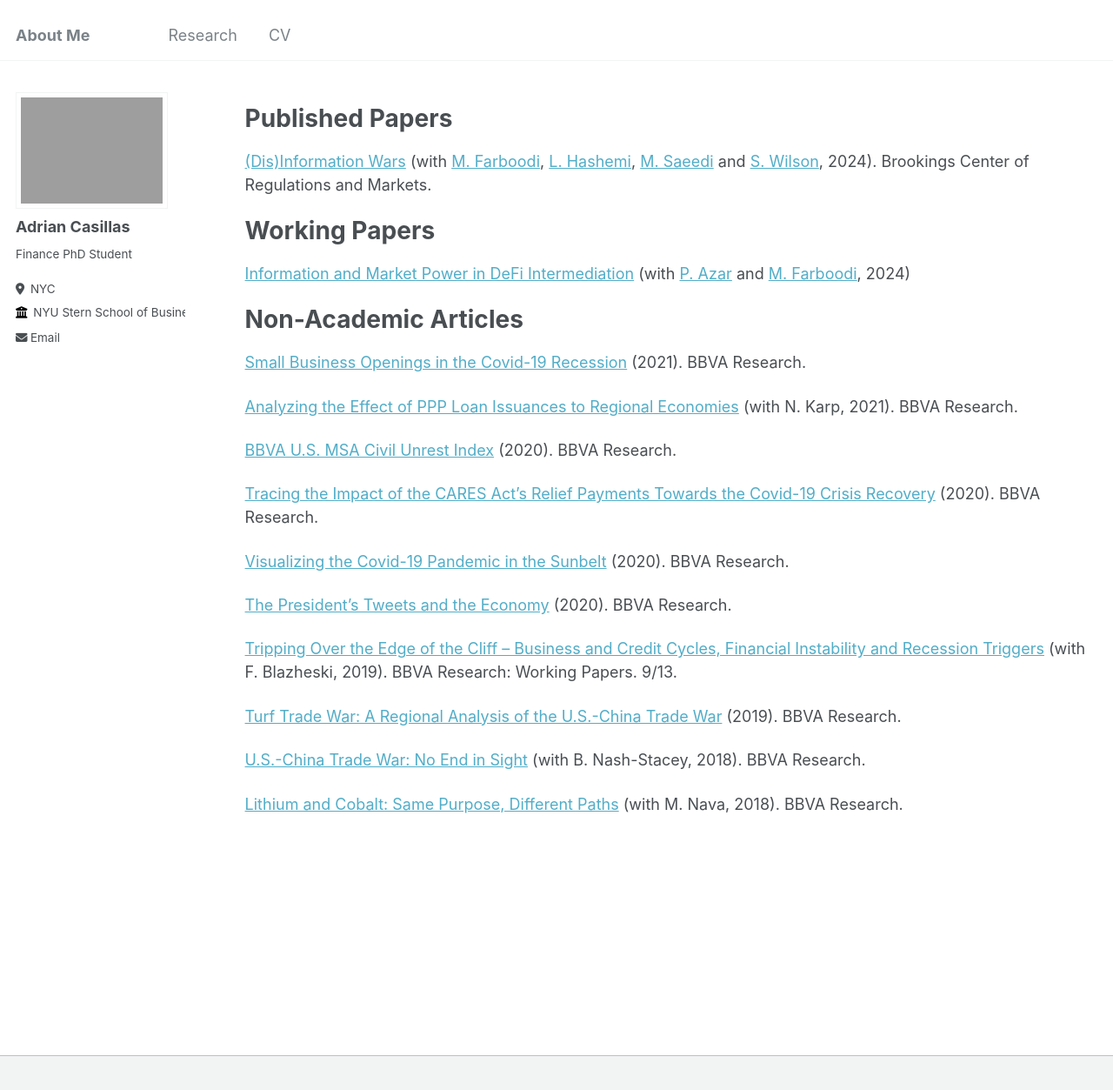
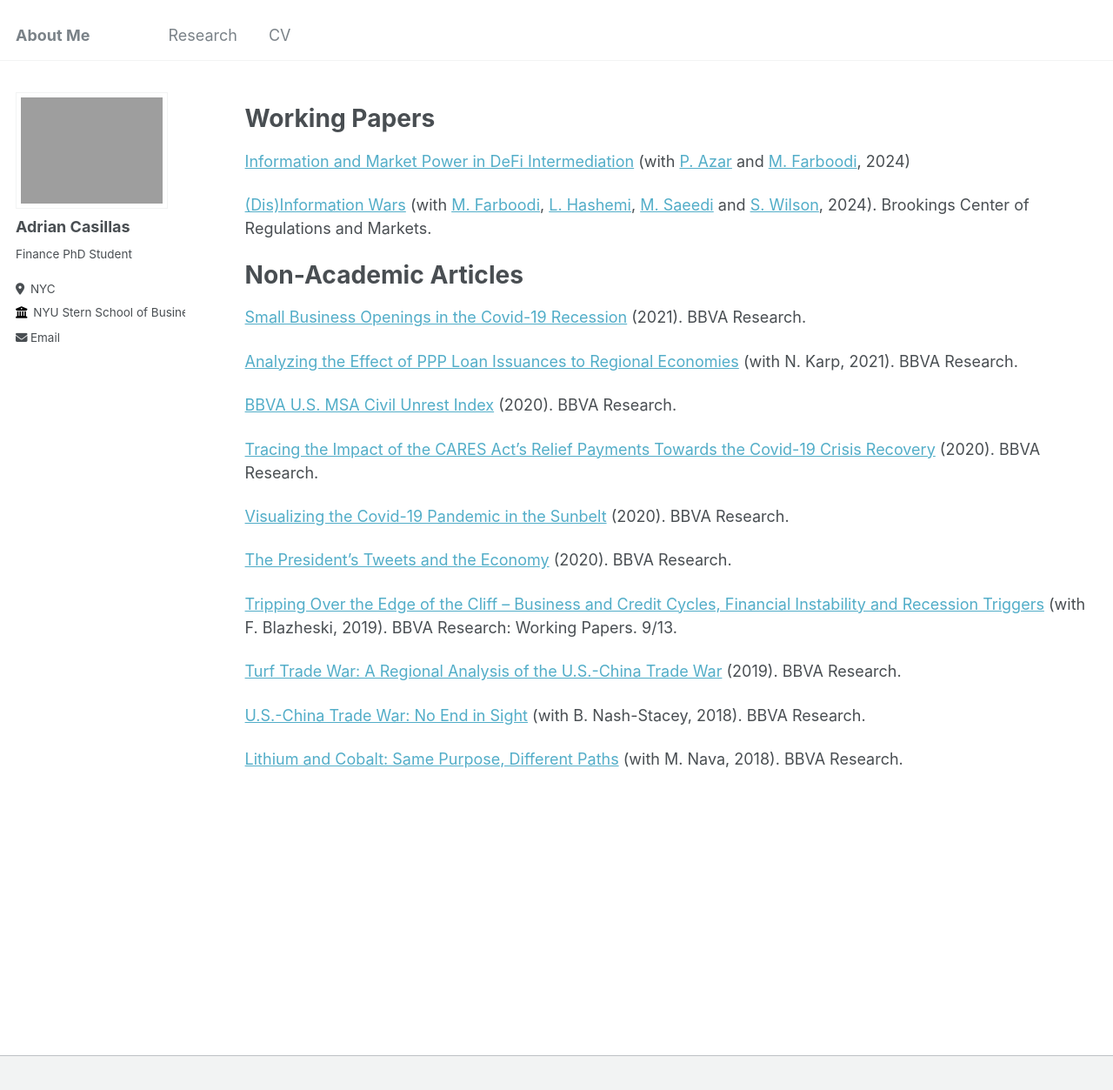
Before and after one commit to Adrian-Casillas/adrian-casillas.github.io, a Jekyll site: the page built from _pages/publications.md, in a window 1280 px wide and 1286 px high. Shown: the top 1253 px of the window at 87% size. Built offline with Jekyll 4.4.1, drawn with Linux system fonts in a browser that asks for light colours.

Commit message:
Update publications.md

```diff
--- a/_pages/publications.md
+++ b/_pages/publications.md
@@ -11,13 +11,11 @@ author_profile: true
 
 {% include base_path %}
 
-# Published Papers
-
-[(Dis)Information Wars](https://www.brookings.edu/wp-content/uploads/2024/02/Disinformation-wars.pdf) (with [M. Farboodi](https://sites.google.com/site/maryamfarboodi/home), [L. Hashemi](https://scholar.google.com/citations?user=pH199JIAAAAJ&hl=en), [M. Saeedi](https://scholar.google.com/citations?user=5qWawgkAAAAJ&hl=en) and [S. Wilson](https://scholar.google.com/citations?user=R4ICpa0AAAAJ&hl=en), 2024). Brookings Center of Regulations and Markets.
-
 # Working Papers
 
 [Information and Market Power in DeFi Intermediation](https://www.newyorkfed.org/medialibrary/media/research/staff_reports/sr1102.pdf?sc_lang=en) (with [P. Azar](https://www.newyorkfed.org/research/economists/Azar) and [M. Farboodi](https://sites.google.com/site/maryamfarboodi/home), 2024)
+
+[(Dis)Information Wars](https://www.brookings.edu/wp-content/uploads/2024/02/Disinformation-wars.pdf) (with [M. Farboodi](https://sites.google.com/site/maryamfarboodi/home), [L. Hashemi](https://scholar.google.com/citations?user=pH199JIAAAAJ&hl=en), [M. Saeedi](https://scholar.google.com/citations?user=5qWawgkAAAAJ&hl=en) and [S. Wilson](https://scholar.google.com/citations?user=R4ICpa0AAAAJ&hl=en), 2024). Brookings Center of Regulations and Markets.
 
 # Non-Academic Articles
 
```
